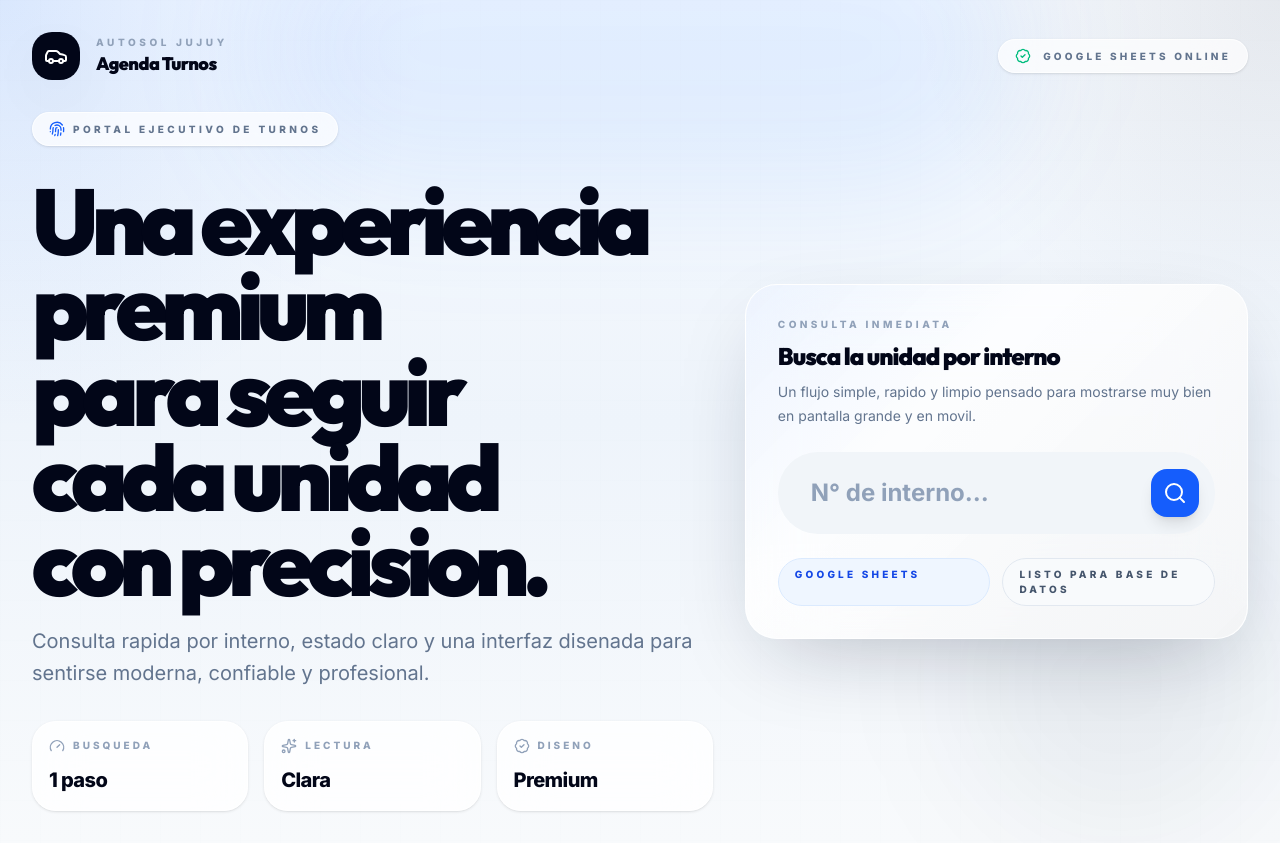
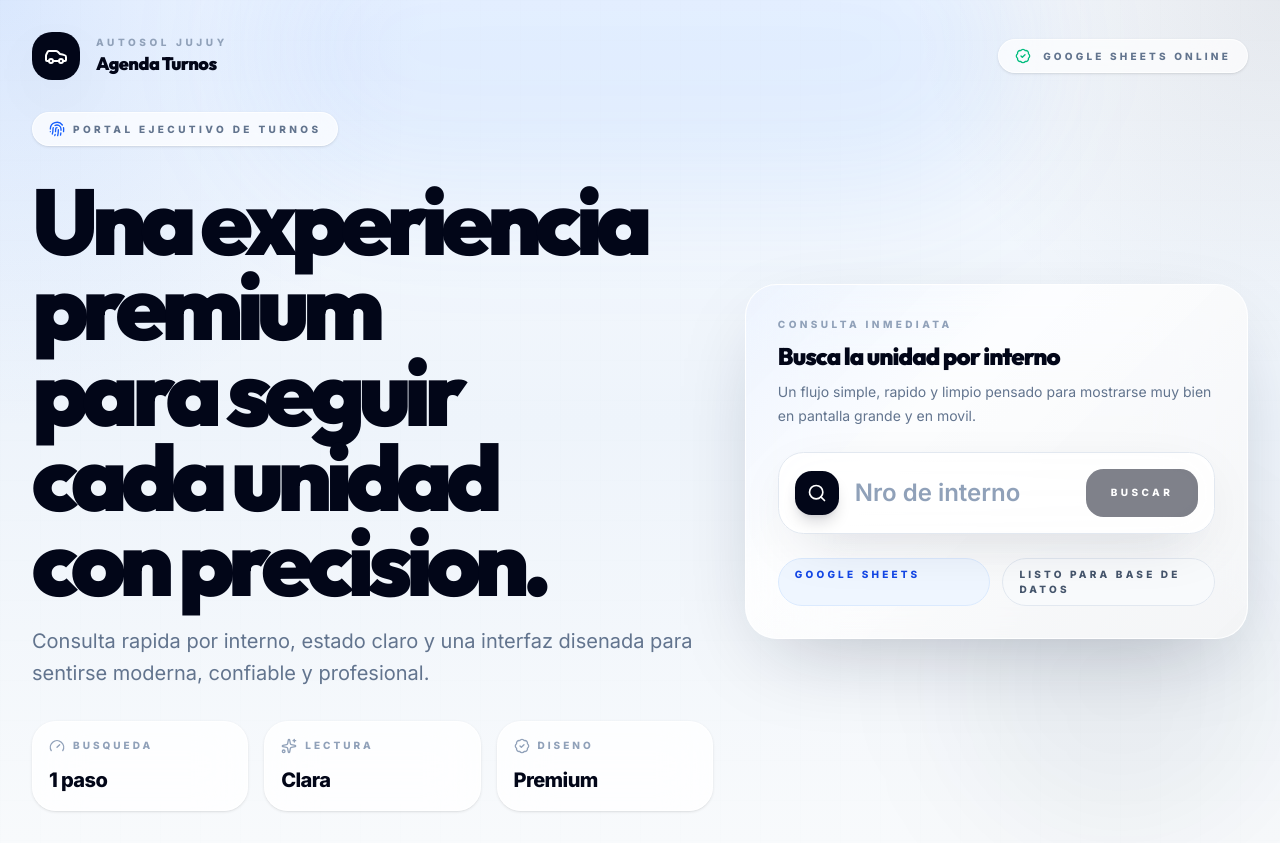
Before and after one commit to nelsoncalidad15-ops/Agenda-Turnos, a React (Vite) app: page / in a window 1280 px wide. Built offline with nearby package versions, Linux system fonts and the light colour scheme.

Commit message:
Polish premium search bar

```diff
--- a/src/components/SearchBar.tsx
+++ b/src/components/SearchBar.tsx
@@ -1,5 +1,5 @@
-import { Search, Loader2 } from 'lucide-react';
-import { useState, FormEvent } from 'react';
+import { FormEvent, useState } from 'react';
+import { Loader2, Search, X } from 'lucide-react';
 
 interface SearchBarProps {
   onSearch: (interno: string) => void;
@@ -12,35 +12,53 @@ export function SearchBar({ onSearch, isLoading, isLarge }: SearchBarProps) {
 
   const handleSubmit = (e: FormEvent) => {
     e.preventDefault();
-    if (query.trim()) {
-      onSearch(query.trim());
-    }
+    const value = query.trim();
+    if (value) onSearch(value);
   };
 
+  const clear = () => setQuery('');
+
   return (
-    <form onSubmit={handleSubmit} className={`relative w-full ${isLarge ? 'max-w-xl' : 'max-w-sm'}`}>
-      <div className="relative group">
+    <form onSubmit={handleSubmit} className="w-full">
+      <div
+        className={`group relative flex items-center rounded-[1.6rem] border border-slate-200 bg-white/85 shadow-[0_18px_60px_-25px_rgba(15,23,42,0.25)] backdrop-blur-xl transition focus-within:border-blue-300 focus-within:shadow-[0_22px_70px_-28px_rgba(59,130,246,0.3)] ${
+          isLarge ? 'px-4 py-3' : 'px-3 py-2'
+        }`}
+      >
+        <div className="flex h-11 w-11 items-center justify-center rounded-[1.05rem] bg-slate-950 text-white shadow-lg shadow-slate-950/15">
+          <Search className="h-5 w-5" />
+        </div>
+
         <input
           type="text"
-          className={`w-full bg-slate-100 border border-transparent focus:border-blue-300 focus:bg-white rounded-[1.5rem] transition-all focus:outline-none font-bold text-slate-800 placeholder:text-slate-400 ${
-            isLarge ? 'pl-8 pr-16 py-6 text-2xl rounded-[2.5rem]' : 'pl-4 pr-10 py-2.5 text-sm rounded-full'
-          }`}
-          placeholder="N° de interno..."
           value={query}
           onChange={(e) => setQuery(e.target.value)}
           disabled={isLoading}
+          placeholder="Nro de interno"
+          className={`min-w-0 flex-1 border-0 bg-transparent text-slate-950 outline-none placeholder:text-slate-400 ${
+            isLarge ? 'px-4 py-3 text-xl font-semibold md:text-2xl' : 'px-3 py-2 text-sm font-semibold'
+          }`}
         />
+
+        {query.length > 0 && !isLoading && (
+          <button
+            type="button"
+            onClick={clear}
+            className="mr-2 inline-flex h-9 w-9 items-center justify-center rounded-full text-slate-400 transition hover:bg-slate-100 hover:text-slate-900"
+            aria-label="Limpiar busqueda"
+          >
+            <X className="h-4 w-4" />
+          </button>
+        )}
+
         <button
           type="submit"
-          className={`absolute top-1/2 -translate-y-1/2 transition-all flex items-center justify-center ${
-            isLarge ? 'right-4 w-12 h-12 bg-blue-600 text-white rounded-2xl shadow-lg' : 'right-3 text-slate-400 hover:text-slate-600'
+          disabled={isLoading || !query.trim()}
+          className={`inline-flex items-center justify-center rounded-[1.1rem] bg-slate-950 font-black text-white transition hover:scale-[1.01] disabled:cursor-not-allowed disabled:opacity-50 ${
+            isLarge ? 'h-12 min-w-28 px-6 text-[10px] uppercase tracking-[0.34em]' : 'h-10 min-w-24 px-4 text-[9px] uppercase tracking-[0.3em]'
           }`}
         >
-          {isLoading ? (
-            <Loader2 className={`${isLarge ? 'w-6 h-6' : 'w-4 h-4'} animate-spin`} />
-          ) : (
-            <Search className={isLarge ? 'w-6 h-6' : 'w-4 h-4'} />
-          )}
+          {isLoading ? <Loader2 className="h-5 w-5 animate-spin" /> : 'Buscar'}
         </button>
       </div>
     </form>
```
